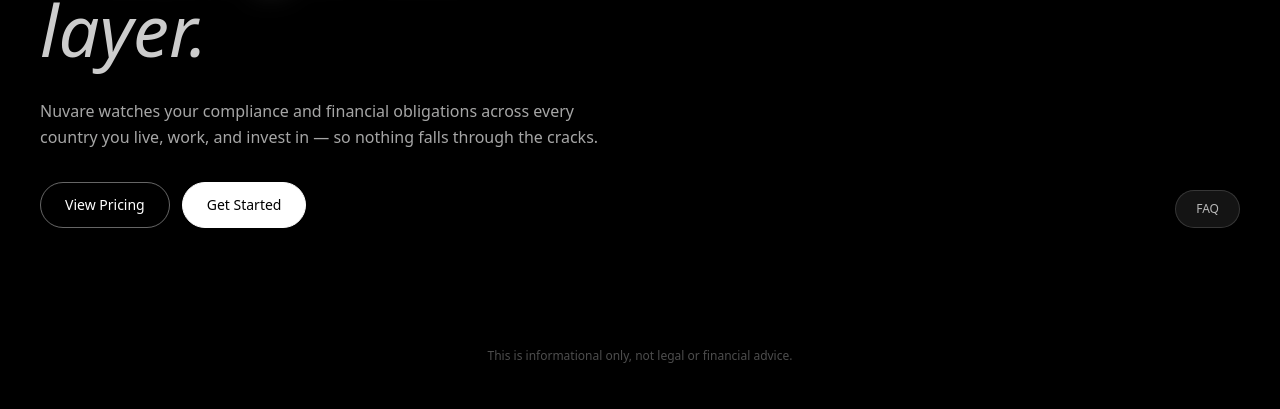
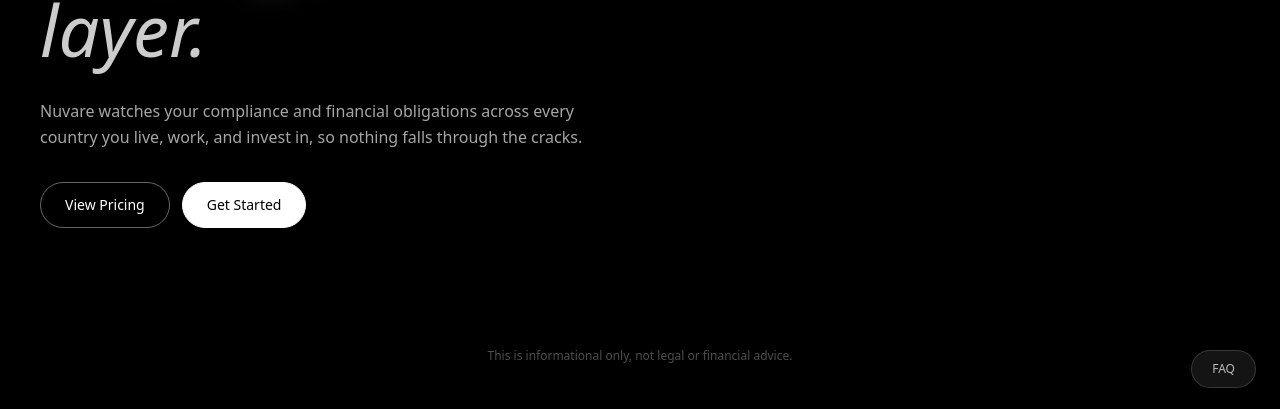
Before and after one commit to FlavioColtellacci/nuvare, a Next.js app: page / in a window 1280 px wide. Shown: the part 388-797 px from the top of the page. Built offline with nearby package versions, Linux system fonts and the light colour scheme; a web font is replaced by a local one.

Commit message:
Replace em dashes with commas and fix FAQ button position

```diff
--- a/app/page.tsx
+++ b/app/page.tsx
@@ -182,7 +182,7 @@
 
           <p className="mt-6 max-w-xl text-sm font-light leading-relaxed text-white/65 md:text-base">
             Nuvare watches your compliance and financial obligations across every
-            country you live, work, and invest in — so nothing falls through the
+            country you live, work, and invest in, so nothing falls through the
             cracks.
           </p>
 
@@ -208,13 +208,15 @@
           </div>
         </div>
 
+        <div className="fixed bottom-6 right-6 z-30">
           <button
             type="button"
             onClick={() => setIsFaqOpen(true)}
-          className="absolute bottom-20 right-6 rounded-full border border-white/15 bg-white/8 px-5 py-2.5 text-xs font-light text-white/70 backdrop-blur-sm transition-all hover:bg-white/12 hover:text-white md:bottom-24 md:right-10"
+            className="rounded-full border border-white/15 bg-white/8 px-5 py-2.5 text-xs font-light text-white/70 backdrop-blur-sm transition-all hover:bg-white/12 hover:text-white"
           >
             FAQ
           </button>
+        </div>
       </section>
 
       <div className="relative z-20 mt-auto px-6 pb-6 md:px-10">
@@ -252,8 +254,8 @@
                 <p className="mb-4 mt-1 text-sm font-light text-white/60">
                   Nuvare is a proactive compliance and financial intelligence tool for
                   internationally mobile professionals. It tracks your obligations
-                  across countries — visas, tax deadlines, permits, foreign asset
-                  declarations — and tells you exactly what to do and when.
+                  across countries, visas, tax deadlines, permits, foreign asset
+                  declarations, and tells you exactly what to do and when.
                 </p>
 
                 <p className="text-sm font-medium text-white">Who is it for?</p>
```
Lines whose indentation alone changed are shown as unchanged.
